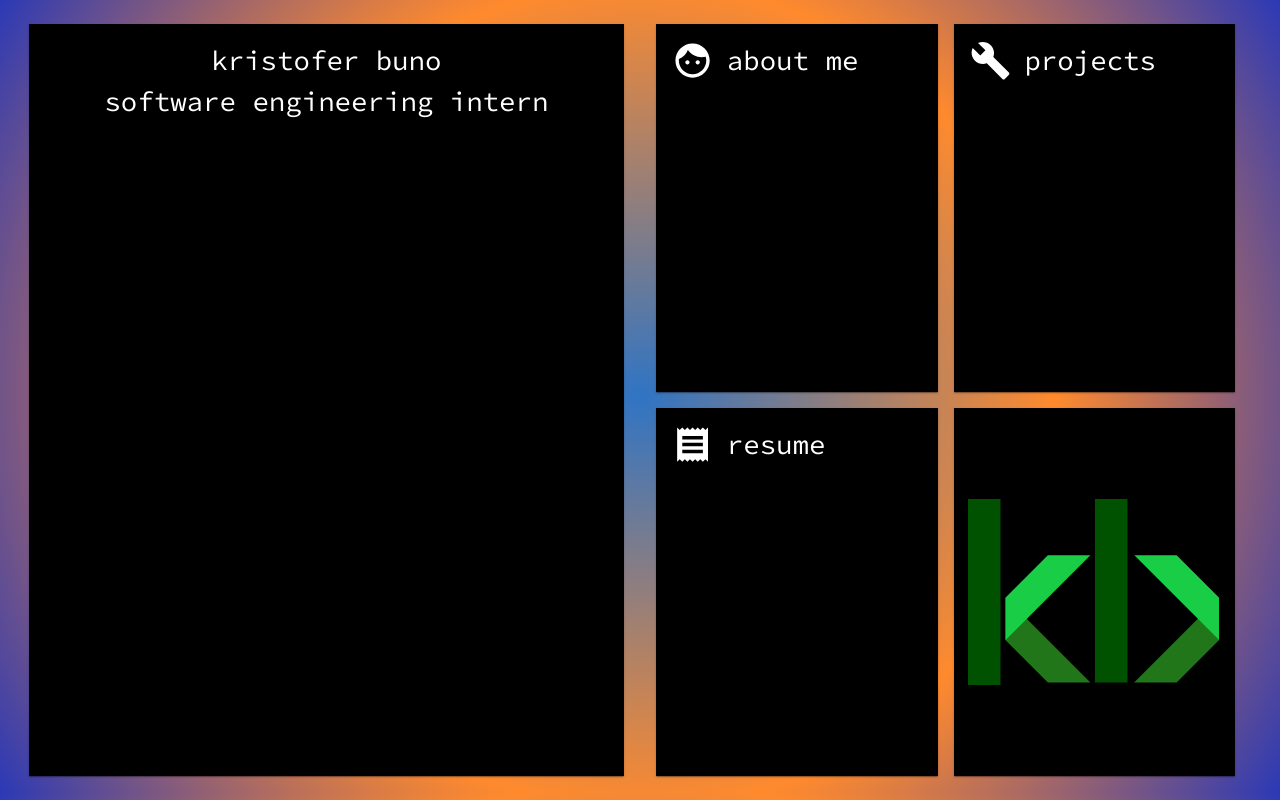
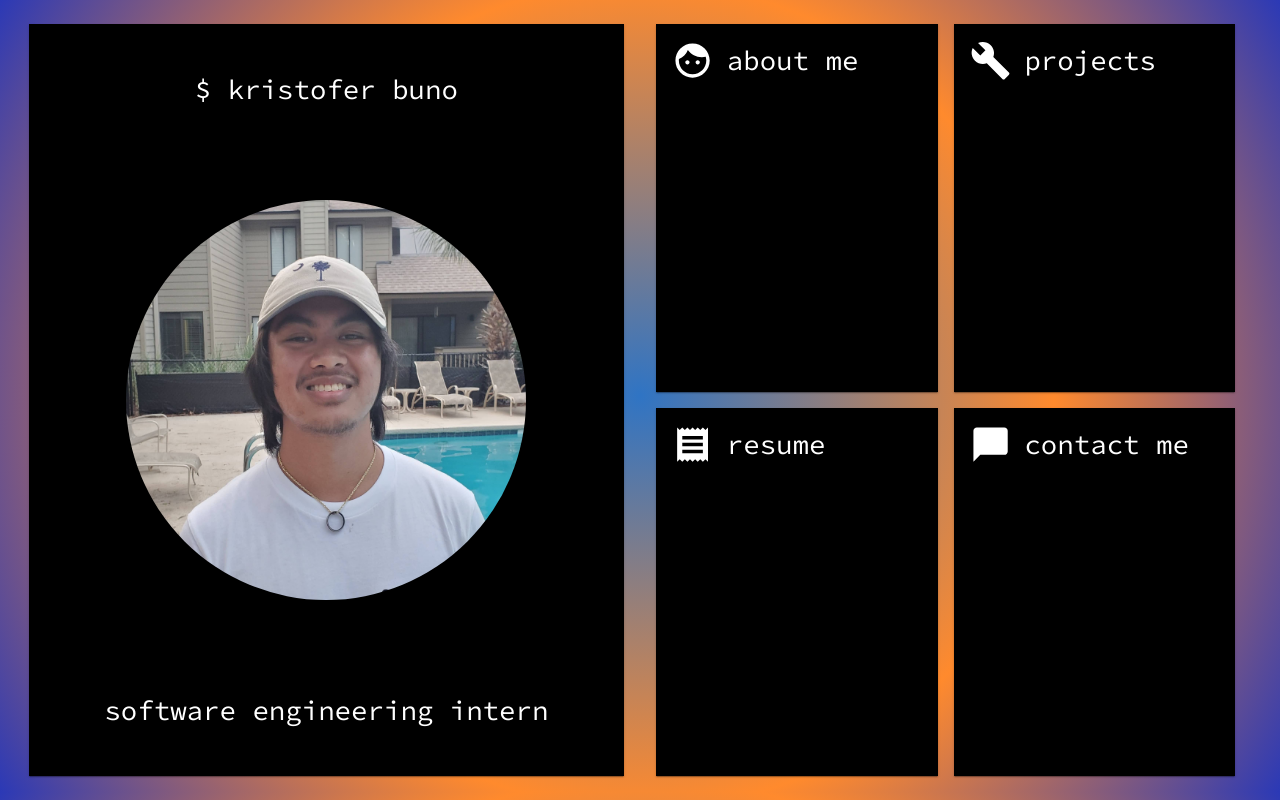
Before and after one commit to kristoferbuno/personal_website_react, a React (Create React App) app in the folder kbuno-personal-site/: page / in a window 1280 px wide. Built offline with nearby package versions, Linux system fonts and the light colour scheme.

Commit message:
Add my face and contactme

```diff
--- a/kbuno-personal-site/src/App.css
+++ b/kbuno-personal-site/src/App.css
@@ -49,3 +49,7 @@
 .MuiGrid-spacing-xs-2 > .MuiGrid-item {
   height: 50%;
 }
+
+#me_container > .MuiTypography-root {
+  width: 100%;
+}
--- a/kbuno-personal-site/src/App.js
+++ b/kbuno-personal-site/src/App.js
@@ -5,6 +5,7 @@ import { createMuiTheme, MuiThemeProvider } from '@material-ui/core/styles';
 import FaceIcon from '@material-ui/icons/Face';
 import BuildIcon from '@material-ui/icons/Build';
 import ReceiptIcon from '@material-ui/icons/Receipt';
+import ChatBubbleIcon from '@material-ui/icons/ChatBubble';
 import ArrowBackIcon from '@material-ui/icons/ArrowBack';
 import './App.css';
 
@@ -18,7 +19,7 @@ const theme = createMuiTheme({
 });
 
 class App extends Component {
-  constructor () {
+  constructor() {
     super()
     this.state = {
       active_panel: null
@@ -27,7 +28,7 @@ class App extends Component {
 
   handlePanelChange(panel) {
     console.log(panel)
-    this.setState({active_panel: panel});
+    this.setState({ active_panel: panel });
   }
 
   fakeFunction() {
@@ -44,7 +45,7 @@ class App extends Component {
             <CardContent>
               <Grid container direction="row" alignItems="center">
                 <FaceIcon />
-                <Typography style={{marginLeft: '0.5em'}}>
+                <Typography style={{ marginLeft: '0.5em' }}>
                   about me
                 </Typography>
               </Grid>
@@ -60,7 +61,7 @@ class App extends Component {
             <CardContent>
               <Grid container direction="row" alignItems="center">
                 <BuildIcon />
-              <Typography style={{marginLeft: '0.5em'}}>
+                <Typography style={{ marginLeft: '0.5em' }}>
                   projects
               </Typography>
               </Grid>
@@ -76,7 +77,7 @@ class App extends Component {
             <CardContent>
               <Grid container direction="row" alignItems="center">
                 <ReceiptIcon />
-              <Typography style={{marginLeft: '0.5em'}}>
+                <Typography style={{ marginLeft: '0.5em' }}>
                   resume
               </Typography>
               </Grid>
@@ -84,11 +85,20 @@ class App extends Component {
           </CardActionArea>
         </Card>
       </Grid>
-    <Grid item xs={6} align="center">
+      <Grid item xs={6}>
         <Card>
-        <CardMedia style={{'height': 'inherit', 'display': 'flex', 'justify-content': 'center','align-items': 'center'}}>
-          <img src="kb.png"></img>
-        </CardMedia>
+          <CardActionArea onClick={() => {
+            this.handlePanelChange('contact_me')
+          }}>
+            <CardContent>
+              <Grid container direction="row" alignItems="center">
+                <ChatBubbleIcon />
+                <Typography style={{ marginLeft: '0.5em' }}>
+                  contact me
+                </Typography>
+              </Grid>
+            </CardContent>
+          </CardActionArea>
         </Card>
       </Grid>
     </Grid>
@@ -98,11 +108,11 @@ class App extends Component {
     return <Grid item md={6}>
       <Grid item xs={12}>
         <Card>
-        <CardActionArea onClick={() => {this.handlePanelChange(null)}}>
+          <CardActionArea onClick={() => { this.handlePanelChange(null) }}>
             <CardContent>
               <Grid container direction="row" alignItems="center">
                 <ArrowBackIcon />
-                <Typography style={{marginLeft: '0.5em'}}>
+                <Typography style={{ marginLeft: '0.5em' }}>
                   back
                 </Typography>
               </Grid>
@@ -110,19 +120,43 @@ class App extends Component {
           </CardActionArea>
           <CardContent id="about_me_content">
             <Typography>
-              hi, i'm <p style={{color:"#22FF22", display:"inline"}}>kristofer buno</p>
+              hi, i'm <p style={{ color: "#22FF22", display: "inline" }}>kristofer buno</p>
+            </Typography>
+          </CardContent>
+        </Card>
+      </Grid>
+    </Grid>
+  }
+
+  renderContactMe() {
+    return <Grid item md={6}>
+      <Grid item xs={12}>
+        <Card>
+          <CardActionArea onClick={() => { this.handlePanelChange(null) }}>
+            <CardContent>
+              <Grid container direction="row" alignItems="center">
+                <ArrowBackIcon />
+                <Typography style={{ marginLeft: '0.5em' }}>
+                  back
+                </Typography>
+              </Grid>
+            </CardContent>
+          </CardActionArea>
+          <CardContent id="about_me_content">
+            <Typography>
+              <a target="_blank" href="https://www.linkedin.com/in/kristoferbuno/" style={{ color: "#4444FF" }}>
+                  linkedin
+              </a>
             </Typography>
             <Typography>
-              i'm a cs student at the <p style={{color:"#FF7700", display:"inline"}}> university of florida</p>, planning to graduate in either dec 2022 or may 2023
+              <a target="_blank" href="https://github.com/kristoferbuno/" style={{ color: "#CCCCCC" }}>
+                  github
+              </a>
             </Typography>
             <Typography>
-              i like to <p style={{color:"purple", display:"inline"}}>wear many hats</p> - i learn technologies quick to focus on the big picture of making solutions
-          </Typography>
-          <Typography>
-              i love lifting weights, cooking, <p style={{color:"#88CCFF", display:"inline"}}>snowboarding</p>, longboarding, and getting into new sports
-          </Typography>
-          <Typography>
-              if you want to get to know me better, talk to me!
+              <a target="_blank" href="mailto:krisbuno@gmail.com" style={{ color: "#FF2222" }}>
+                  email
+              </a>
             </Typography>
           </CardContent>
         </Card>
@@ -134,11 +168,11 @@ class App extends Component {
     return <Grid item md={6}>
       <Grid item xs={12}>
         <Card>
-        <CardActionArea onClick={() => {this.handlePanelChange(null)}}>
+          <CardActionArea onClick={() => { this.handlePanelChange(null) }}>
             <CardContent>
               <Grid container direction="row" alignItems="center">
                 <ArrowBackIcon />
-                <Typography style={{marginLeft: '0.5em'}}>
+                <Typography style={{ marginLeft: '0.5em' }}>
                   back
                 </Typography>
               </Grid>
@@ -146,11 +180,11 @@ class App extends Component {
           </CardActionArea>
           <CardContent id="about_me_content">
             <Typography>
-            <a target="_blank" href="https://songs.kristoferbuno.com" style={{color:"#4444FF"}}>
+              <a target="_blank" href="https://songs.kristoferbuno.com" style={{ color: "#4444FF" }}>
                 [0] song analyzer
             </a>
               &nbsp;
-            <a target="_blank" href="https://github.com/kristoferbuno/song-analyzer-webapp" style={{color:"#4444FF"}}>
+            <a target="_blank" href="https://github.com/kristoferbuno/song-analyzer-webapp" style={{ color: "#4444FF" }}>
                 [github]
             </a>
               <Typography variant='body2' className="indented">
@@ -165,7 +199,7 @@ class App extends Component {
             </Typography>
             <Typography>
               [1] uf ap credit calculator&nbsp;
-              <a target="_blank" href="https://github.com/kristoferbuno/uf-apcreditcalculator" style={{color:"#4444FF"}}>
+              <a target="_blank" href="https://github.com/kristoferbuno/uf-apcreditcalculator" style={{ color: "#4444FF" }}>
                 [github]
               </a>
               <Typography variant='body2' className="indented">
@@ -177,7 +211,7 @@ class App extends Component {
             </Typography>
             <Typography>
               [2] stayin' alive&nbsp;
-              <a target="_blank" href="https://github.com/kristoferbuno/cpr-training-model" style={{color:"#4444FF"}}>
+              <a target="_blank" href="https://github.com/kristoferbuno/cpr-training-model" style={{ color: "#4444FF" }}>
                 [github]
               </a>
               <Typography variant='body2' className="indented">
@@ -189,7 +223,7 @@ class App extends Component {
             </Typography>
             <Typography>
               [3] personal website&nbsp;
-              <a target="_blank" href="https://github.com/kristoferbuno/personal_website_react" style={{color:"#4444FF"}}>
+              <a target="_blank" href="https://github.com/kristoferbuno/personal_website_react" style={{ color: "#4444FF" }}>
                 [github]
               </a>
               <Typography variant='body2' className="indented">
@@ -216,6 +250,8 @@ class App extends Component {
         return this.renderAboutMe();
       case 'projects':
         return this.renderProjects();
+      case 'contact_me':
+        return this.renderContactMe();
     }
   }
 
@@ -225,16 +261,15 @@ class App extends Component {
         <Grid container xs={12}>
           <Grid item sm={12} md={6}>
             <Card>
-              <CardContent>
-                <Container align="center">
-                  <Typography align="center">
-                    kristofer buno
+              <Container align="center" id="me_container" style={{ 'height': 'inherit', 'display': 'flex', 'justify-content': 'center', 'align-items': 'center', 'flex-wrap': 'wrap' }}>
+                <Typography>
+                  $ kristofer buno
                 </Typography>
-                  <Typography align="center">
+                <img src="kris.jpg" height="400px" width="400px" style={{'borderRadius':'16em'}}></img>
+                <Typography>
                   software engineering intern
                   </Typography>
               </Container>
-              </CardContent>
             </Card>
           </Grid>
           {this.state.active_panel ? this.renderActivePanel() : this.renderMainCards()}
```
Also changed, not shown: kbuno-personal-site/public/kris.jpg (added), kbuno-personal-site/src/kris.jpg (added). Lines whose indentation alone changed are shown as unchanged.
